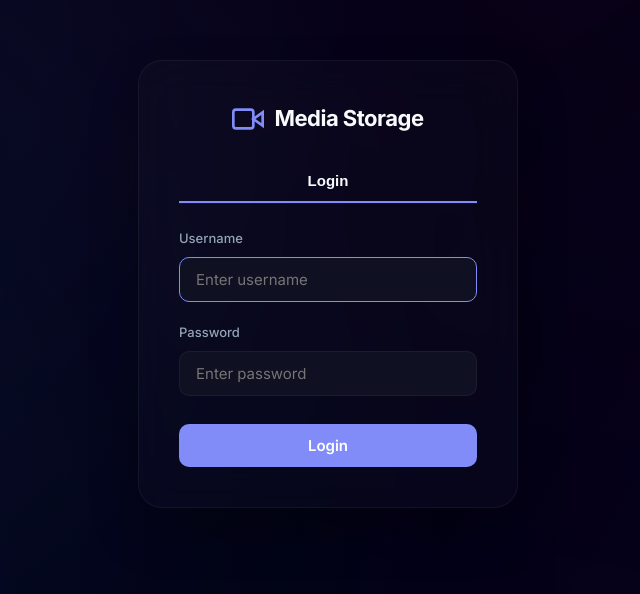
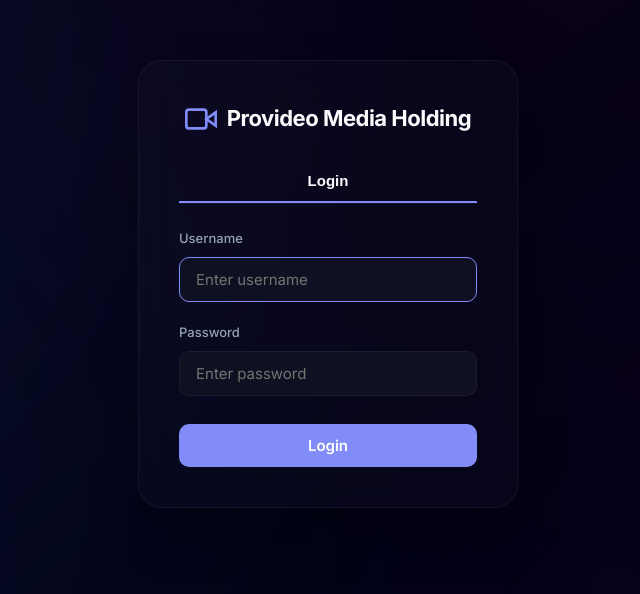
Before and after one commit to poweran/media-storage, a website: page public/secure-admin.html in a window 1280 px wide. Shown: the part 116-710 px from the top of the page, without its empty margins (312-952 px from the left). Drawn offline with Linux system fonts and the light colour scheme.

```diff
--- a/public/secure-admin.html
+++ b/public/secure-admin.html
@@ -146,7 +146,7 @@
                     <polygon points="23 7 16 12 23 17 23 7" />
                     <rect x="1" y="5" width="15" height="14" rx="2" ry="2" />
                 </svg>
-                <span>Media Storage</span>
+                <span>Provideo Media Holding</span>
             </div>
 
             <div class="login-tabs">
```
